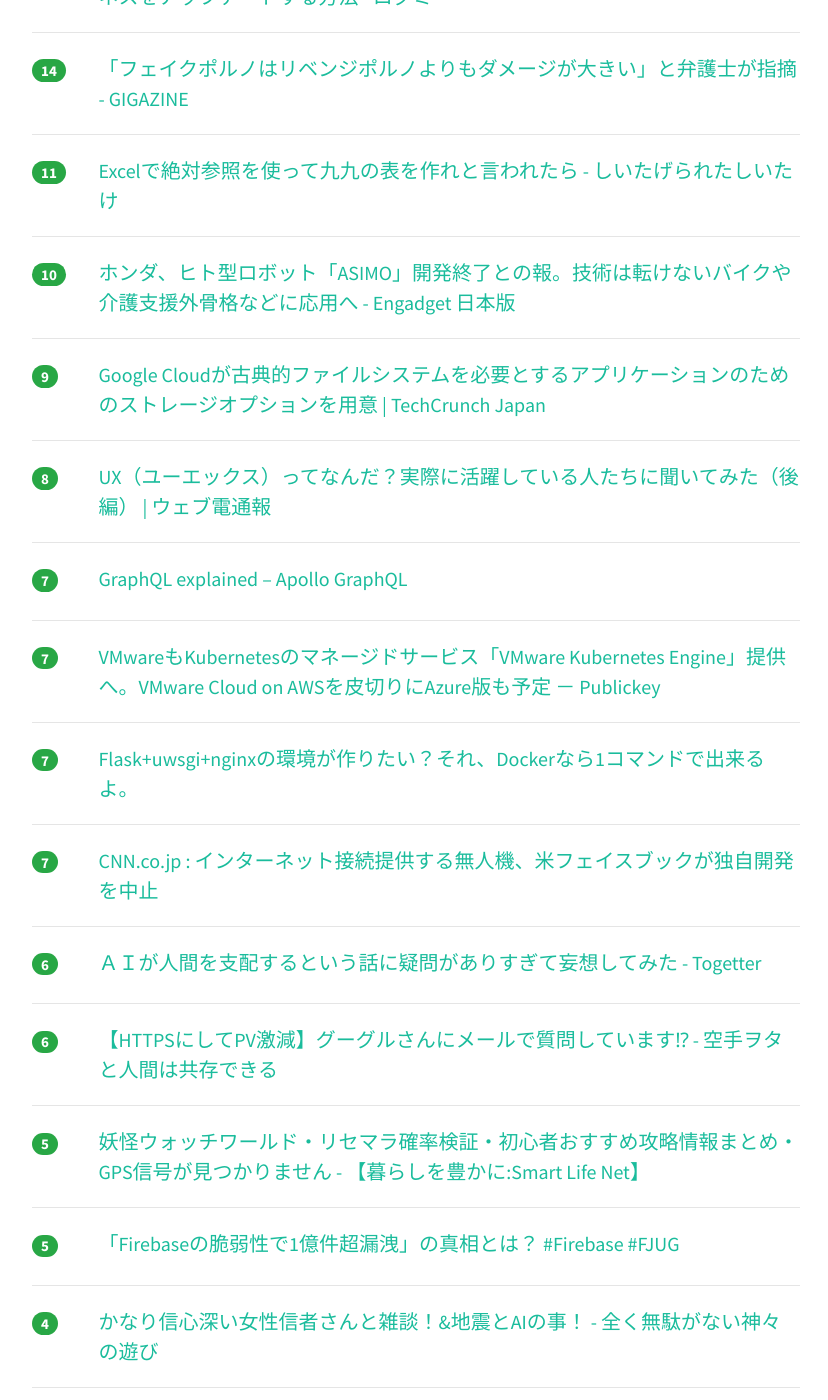
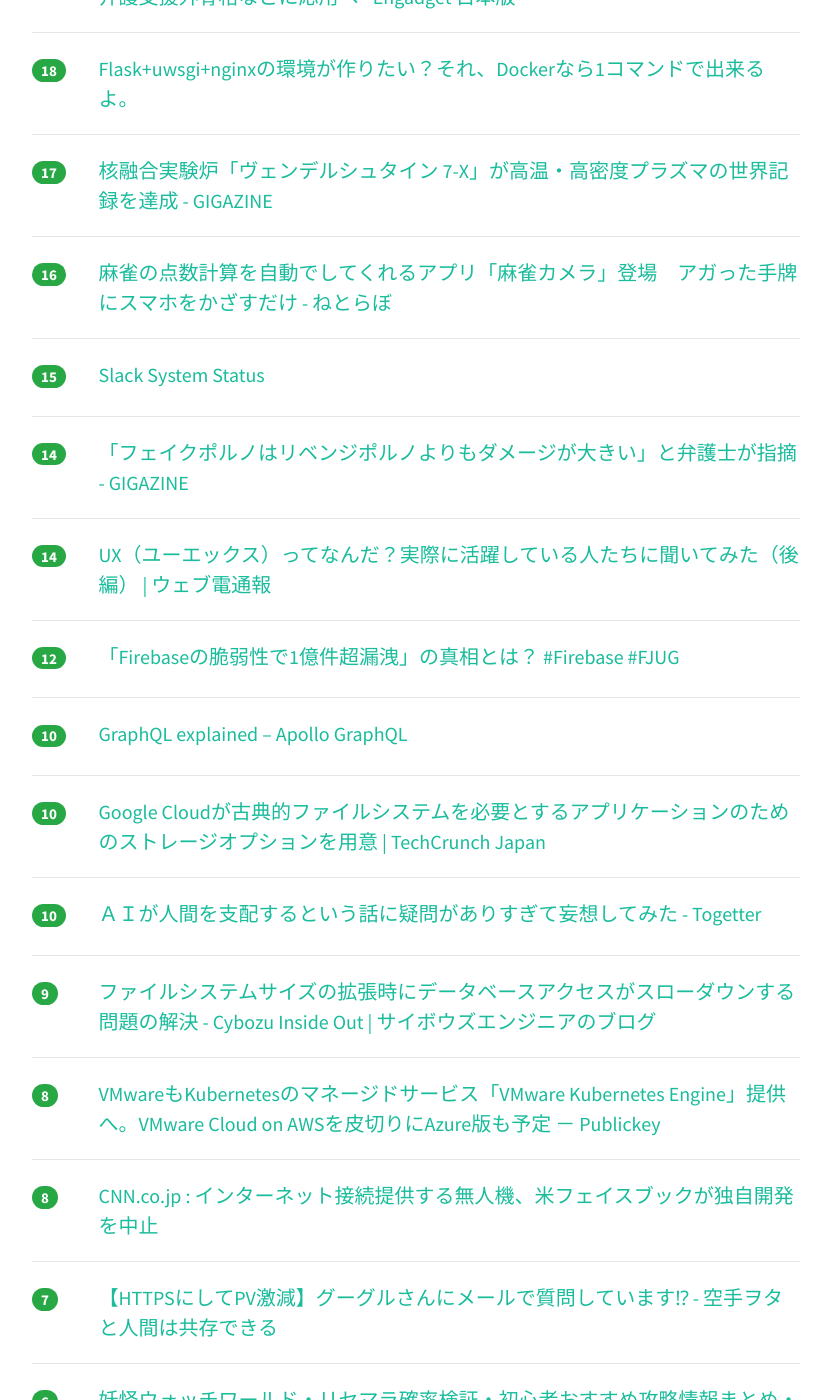
Before and after one commit to yatta47/hatena-matome-site, a Jekyll site: the page built from _posts/2018-06-28-hatena.md, in a window 1280 px wide and 1400 px high, scrolled down 749 px. Shown: the whole window, without its empty margins (224-1052 px from the left). Built offline with Jekyll 4.4.1, drawn with Linux system fonts in a browser that asks for light colours; nearby versions of some CDN libraries; some of the changed text lies outside the part shown.

Commit message:
Updated 2018-06-28

```diff
--- a/_posts/2018-06-28-hatena.md
+++ b/_posts/2018-06-28-hatena.md
@@ -1,19 +1,39 @@
 ---
 layout: post
 title:  "2018-06-28 はてぶIT"
-date:   2018-06-28 08:01:33
+date:   2018-06-28 09:02:55
 tags: [it-hotentry]
 ---
-20 件のデータあり
+24 件のデータあり
 
 <hr><div class="row">
-<div class="col-1"><span class="badge badge-pill badge-success h2">17</span></div>
-<div class="col-11"><a href='https://gigazine.net/news/20180626-wendelstein-7-x-world-record/' target='_blank'>核融合実験炉「ヴェンデルシュタイン 7-X」が高温・高密度プラズマの世界記録を達成 - GIGAZINE</a></div>
+<div class="col-1"><span class="badge badge-pill badge-success h2">26</span></div>
+<div class="col-11"><a href='https://av.watch.impress.co.jp/docs/news/1129733.html' target='_blank'>約1.5万円でLDAC対応の超小型プレーヤー「M0」。Bluetooth送受信やUSB入出力も - AV Watch</a></div>
 </div>
 <hr>
 <div class="row">
-<div class="col-1"><span class="badge badge-pill badge-success h2">16</span></div>
-<div class="col-11"><a href='https://av.watch.impress.co.jp/docs/news/1129733.html' target='_blank'>約1.5万円でLDAC対応の超小型プレーヤー「M0」。Bluetooth送受信やUSB入出力も - AV Watch</a></div>
+<div class="col-1"><span class="badge badge-pill badge-success h2">24</span></div>
+<div class="col-11"><a href='https://logmi.jp/297069' target='_blank'>“人の時間を奪わないコミュニケーション”を目指すべき　情報過多時代のビジネスをアップデートする方法 - ログミー</a></div>
+</div>
+<hr>
+<div class="row">
+<div class="col-1"><span class="badge badge-pill badge-success h2">22</span></div>
+<div class="col-11"><a href='https://www.watto.nagoya/entry/2018/06/28/003000' target='_blank'>Excelで絶対参照を使って九九の表を作れと言われたら - しいたげられたしいたけ</a></div>
+</div>
+<hr>
+<div class="row">
+<div class="col-1"><span class="badge badge-pill badge-success h2">20</span></div>
+<div class="col-11"><a href='https://japanese.engadget.com/2018/06/27/asimo/' target='_blank'>ホンダ、ヒト型ロボット「ASIMO」開発終了との報。技術は転けないバイクや介護支援外骨格などに応用へ - Engadget 日本版</a></div>
+</div>
+<hr>
+<div class="row">
+<div class="col-1"><span class="badge badge-pill badge-success h2">18</span></div>
+<div class="col-11"><a href='https://qiita.com/lboavde1121/items/a905f1382733dfb9c8c1' target='_blank'>Flask+uwsgi+nginxの環境が作りたい？それ、Dockerなら1コマンドで出来るよ。</a></div>
+</div>
+<hr>
+<div class="row">
+<div class="col-1"><span class="badge badge-pill badge-success h2">17</span></div>
+<div class="col-11"><a href='https://gigazine.net/news/20180626-wendelstein-7-x-world-record/' target='_blank'>核融合実験炉「ヴェンデルシュタイン 7-X」が高温・高密度プラズマの世界記録を達成 - GIGAZINE</a></div>
 </div>
 <hr>
 <div class="row">
@@ -22,8 +42,8 @@ tags: [it-hotentry]
 </div>
 <hr>
 <div class="row">
-<div class="col-1"><span class="badge badge-pill badge-success h2">16</span></div>
-<div class="col-11"><a href='https://logmi.jp/297069' target='_blank'>“人の時間を奪わないコミュニケーション”を目指すべき　情報過多時代のビジネスをアップデートする方法 - ログミー</a></div>
+<div class="col-1"><span class="badge badge-pill badge-success h2">15</span></div>
+<div class="col-11"><a href='https://status.slack.com/2018-06/142edcb9e52c7663' target='_blank'>Slack System Status</a></div>
 </div>
 <hr>
 <div class="row">
@@ -32,63 +52,58 @@ tags: [it-hotentry]
 </div>
 <hr>
 <div class="row">
-<div class="col-1"><span class="badge badge-pill badge-success h2">11</span></div>
-<div class="col-11"><a href='https://www.watto.nagoya/entry/2018/06/28/003000' target='_blank'>Excelで絶対参照を使って九九の表を作れと言われたら - しいたげられたしいたけ</a></div>
+<div class="col-1"><span class="badge badge-pill badge-success h2">14</span></div>
+<div class="col-11"><a href='https://dentsu-ho.com/articles/3598' target='_blank'>UX（ユーエックス）ってなんだ？実際に活躍している人たちに聞いてみた（後編） | ウェブ電通報</a></div>
+</div>
+<hr>
+<div class="row">
+<div class="col-1"><span class="badge badge-pill badge-success h2">12</span></div>
+<div class="col-11"><a href='https://qiita.com/Yatima/items/cb1962fb09f827957981' target='_blank'>「Firebaseの脆弱性で1億件超漏洩」の真相とは？ #Firebase #FJUG</a></div>
 </div>
 <hr>
 <div class="row">
 <div class="col-1"><span class="badge badge-pill badge-success h2">10</span></div>
-<div class="col-11"><a href='https://japanese.engadget.com/2018/06/27/asimo/' target='_blank'>ホンダ、ヒト型ロボット「ASIMO」開発終了との報。技術は転けないバイクや介護支援外骨格などに応用へ - Engadget 日本版</a></div>
+<div class="col-11"><a href='https://dev-blog.apollodata.com/graphql-explained-5844742f195e' target='_blank'>GraphQL explained – Apollo GraphQL</a></div>
+</div>
+<hr>
+<div class="row">
+<div class="col-1"><span class="badge badge-pill badge-success h2">10</span></div>
+<div class="col-11"><a href='https://jp.techcrunch.com/2018/06/27/2018-06-26-with-cloud-filestore-the-google-cloud-gets-a-new-storage-option/' target='_blank'>Google Cloudが古典的ファイルシステムを必要とするアプリケーションのためのストレージオプションを用意 | TechCrunch Japan</a></div>
+</div>
+<hr>
+<div class="row">
+<div class="col-1"><span class="badge badge-pill badge-success h2">10</span></div>
+<div class="col-11"><a href='https://togetter.com/li/1241327' target='_blank'>ＡＩが人間を支配するという話に疑問がありすぎて妄想してみた - Togetter</a></div>
 </div>
 <hr>
 <div class="row">
 <div class="col-1"><span class="badge badge-pill badge-success h2">9</span></div>
-<div class="col-11"><a href='https://jp.techcrunch.com/2018/06/27/2018-06-26-with-cloud-filestore-the-google-cloud-gets-a-new-storage-option/' target='_blank'>Google Cloudが古典的ファイルシステムを必要とするアプリケーションのためのストレージオプションを用意 | TechCrunch Japan</a></div>
+<div class="col-11"><a href='http://blog.cybozu.io/entry/2018/06/28/080000' target='_blank'>ファイルシステムサイズの拡張時にデータベースアクセスがスローダウンする問題の解決 - Cybozu Inside Out | サイボウズエンジニアのブログ</a></div>
 </div>
 <hr>
 <div class="row">
 <div class="col-1"><span class="badge badge-pill badge-success h2">8</span></div>
-<div class="col-11"><a href='https://dentsu-ho.com/articles/3598' target='_blank'>UX（ユーエックス）ってなんだ？実際に活躍している人たちに聞いてみた（後編） | ウェブ電通報</a></div>
+<div class="col-11"><a href='https://www.publickey1.jp/blog/18/vmwarekubernetesvmware_kubernetes_enginevmware_cloud_on_awsazure.html' target='_blank'>VMwareもKubernetesのマネージドサービス「VMware Kubernetes Engine」提供へ。VMware Cloud on AWSを皮切りにAzure版も予定 － Publickey</a></div>
+</div>
+<hr>
+<div class="row">
+<div class="col-1"><span class="badge badge-pill badge-success h2">8</span></div>
+<div class="col-11"><a href='https://www.cnn.co.jp/tech/35121558.html' target='_blank'>CNN.co.jp : インターネット接続提供する無人機、米フェイスブックが独自開発を中止</a></div>
 </div>
 <hr>
 <div class="row">
 <div class="col-1"><span class="badge badge-pill badge-success h2">7</span></div>
-<div class="col-11"><a href='https://dev-blog.apollodata.com/graphql-explained-5844742f195e' target='_blank'>GraphQL explained – Apollo GraphQL</a></div>
-</div>
-<hr>
-<div class="row">
-<div class="col-1"><span class="badge badge-pill badge-success h2">7</span></div>
-<div class="col-11"><a href='https://www.publickey1.jp/blog/18/vmwarekubernetesvmware_kubernetes_enginevmware_cloud_on_awsazure.html' target='_blank'>VMwareもKubernetesのマネージドサービス「VMware Kubernetes Engine」提供へ。VMware Cloud on AWSを皮切りにAzure版も予定 － Publickey</a></div>
-</div>
-<hr>
-<div class="row">
-<div class="col-1"><span class="badge badge-pill badge-success h2">7</span></div>
-<div class="col-11"><a href='https://qiita.com/lboavde1121/items/a905f1382733dfb9c8c1' target='_blank'>Flask+uwsgi+nginxの環境が作りたい？それ、Dockerなら1コマンドで出来るよ。</a></div>
-</div>
-<hr>
-<div class="row">
-<div class="col-1"><span class="badge badge-pill badge-success h2">7</span></div>
-<div class="col-11"><a href='https://www.cnn.co.jp/tech/35121558.html' target='_blank'>CNN.co.jp : インターネット接続提供する無人機、米フェイスブックが独自開発を中止</a></div>
+<div class="col-11"><a href='https://www.kenkokarate.com/entry/2018/06/28/055934' target='_blank'>【HTTPSにしてPV激減】グーグルさんにメールで質問しています⁉︎ - 空手ヲタと人間は共存できる　</a></div>
 </div>
 <hr>
 <div class="row">
 <div class="col-1"><span class="badge badge-pill badge-success h2">6</span></div>
-<div class="col-11"><a href='https://togetter.com/li/1241327' target='_blank'>ＡＩが人間を支配するという話に疑問がありすぎて妄想してみた - Togetter</a></div>
+<div class="col-11"><a href='http://kamomako.hatenablog.jp/entry/youkai-watch-world' target='_blank'>妖怪ウォッチワールド・リセマラ確率検証・初心者おすすめ攻略情報まとめ・GPS信号が見つかりません - 【暮らしを豊かに:Smart Life Net】</a></div>
 </div>
 <hr>
 <div class="row">
 <div class="col-1"><span class="badge badge-pill badge-success h2">6</span></div>
-<div class="col-11"><a href='https://www.kenkokarate.com/entry/2018/06/28/055934' target='_blank'>【HTTPSにしてPV激減】グーグルさんにメールで質問しています⁉︎ - 空手ヲタと人間は共存できる　</a></div>
-</div>
-<hr>
-<div class="row">
-<div class="col-1"><span class="badge badge-pill badge-success h2">5</span></div>
-<div class="col-11"><a href='http://kamomako.hatenablog.jp/entry/youkai-watch-world' target='_blank'>妖怪ウォッチワールド・リセマラ確率検証・初心者おすすめ攻略情報まとめ・GPS信号が見つかりません - 【暮らしを豊かに:Smart Life Net】</a></div>
-</div>
-<hr>
-<div class="row">
-<div class="col-1"><span class="badge badge-pill badge-success h2">5</span></div>
-<div class="col-11"><a href='https://qiita.com/Yatima/items/cb1962fb09f827957981' target='_blank'>「Firebaseの脆弱性で1億件超漏洩」の真相とは？ #Firebase #FJUG</a></div>
+<div class="col-11"><a href='https://kimafuro.jp/2018/06/28/archives/857' target='_blank'>AI投資信託を始める　ウェルスナビを申し込んでみた</a></div>
 </div>
 <hr>
 <div class="row">
@@ -102,7 +117,12 @@ tags: [it-hotentry]
 </div>
 <hr>
 <div class="row">
-<div class="col-1"><span class="badge badge-pill badge-success h2">4</span></div>
-<div class="col-11"><a href='https://kimafuro.jp/2018/06/28/archives/857' target='_blank'>AI投資信託を始める　ウェルスナビを申し込んでみた</a></div>
+<div class="col-1"><span class="badge badge-pill badge-success h2">3</span></div>
+<div class="col-11"><a href='http://techblog.lclco.com/entry/2018/06/28/080000' target='_blank'>E2EテストをPhantomJSから、Puppeteer + Headless Chromeへ移行しました - LCL Engineers' Blog</a></div>
 </div>
 <hr>
+<div class="row">
+<div class="col-1"><span class="badge badge-pill badge-success h2">2</span></div>
+<div class="col-11"><a href='https://qiita.com/tailix/items/fe3804e7a58978741d56' target='_blank'>Docker + Node.js のデバッグ Visual Studio Code編</a></div>
+</div>
+<hr>
```
